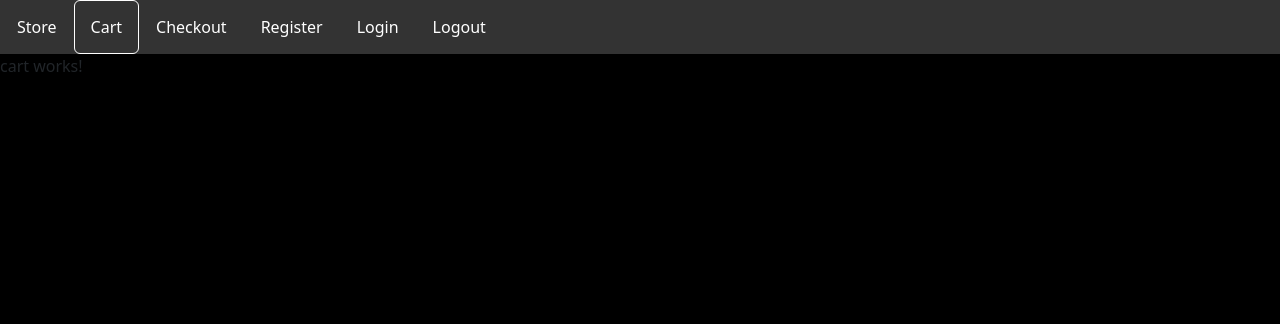
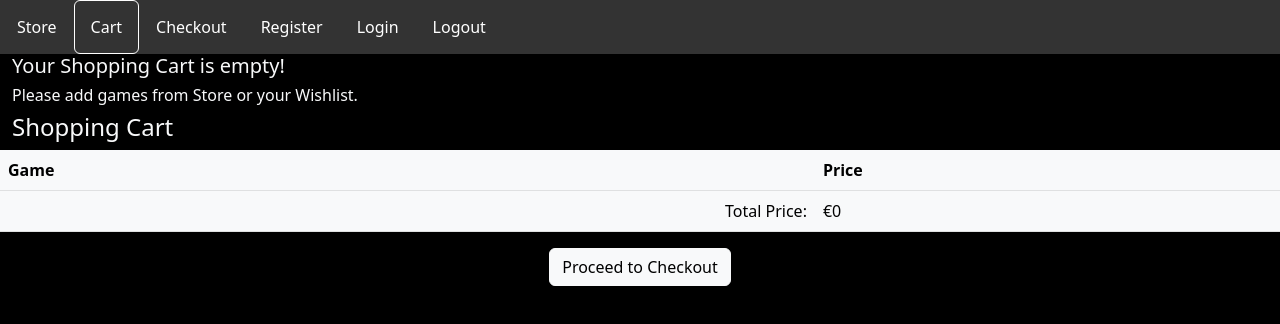
Before and after one commit to Revature-Capstone-1328/Game-Galaxy-Frontend, an Angular app: page /cart in a window 1280 px wide. Shown: the top 324 px of the page. Built offline with nearby package versions, Linux system fonts and the light colour scheme.

Commit message:
cart funtionality

```diff
--- a/src/app/components/cart/cart.component.html
+++ b/src/app/components/cart/cart.component.html
@@ -1 +1,47 @@
-<p>cart works!</p>
+<div class="container-fluid" >
+    <div *ngIf="cart.length==0" class="row">
+        <h5 class="text-light">Your Shopping Cart is empty!</h5>
+        <h6 class="text-light">Please add games from Store or your Wishlist.</h6>
+    </div>
+    <div  > <!--*ngIf="games.length>0"-->
+        <div class="row">
+        <h4 class="text-light">Shopping Cart</h4>
+        </div>
+        <div class="row" >
+            <table class="table table-hover table-light">
+                <thead>
+                    <tr>
+                        <th colspan= 2 align="center">Game</th>
+                        <th align="right">Price</th>
+                    </tr>
+                </thead>
+                <tbody >
+                    <tr *ngFor="let cartItem of cart" >
+                        <td><a href="" (click)="removeFromCart()">Remove</a></td>
+                        <td>
+                            <img src="{{cartItem.game.thumb}}" class="img-fluid rounded thumbnail-image">
+                            <ul>
+                                <li>{{cartItem.game.gameId}}</li>
+                                <li>{{cartItem.game.name}}</li>
+                                <li>{{cartItem.game.releaseDate.toLocaleDateString()}}</li>
+                                <li>Quantity: {{cartItem.quantity}}</li>
+                            </ul>
+                        </td>
+                        <td>€{{cartItem.game.retailPrice}}</td>
+                    </tr>
+
+                </tbody>
+                <tfoot>
+                    <tr>
+                        <td colspan="2" align="right">Total Price:</td>
+                        <td>€{{totalPrice}}</td>
+                    </tr>
+                </tfoot>
+            </table>
+            <div align="center">
+                <button class="btn btn-light" routerLink="/checkout" routerLinkActive="active">Proceed to Checkout</button>
+            </div>
+        </div>
+    </div>
+
+</div>
--- a/src/app/components/cart/cart.component.ts
+++ b/src/app/components/cart/cart.component.ts
@@ -1,4 +1,7 @@
 import { Component, OnInit } from '@angular/core';
+import { Cart } from 'src/app/models/cart';
+import { Game } from 'src/app/models/game';
+import { GameService } from 'src/app/services/game.service';
 
 @Component({
   selector: 'app-cart',
@@ -7,9 +10,75 @@ import { Component, OnInit } from '@angular/core';
 })
 export class CartComponent implements OnInit {
 
-  constructor() { }
+  //username:string = (this.userService.activeUser)?this.userService.activeUser.username:"";
+  //username:string = "tanuja";
+
+ cart:Cart[] = [];
+ totalPrice:number = 0;
+
+  constructor(private gameService:GameService) { }
 
   ngOnInit(): void {
+    this.loadCart();
+  }
+
+
+  loadCart(){
+
+     /* if(this.username){
+      // go to database
+    }else{
+
+      // display it from an array from store component
+    } */
+
+    let games:Game[] = this.gameService.cartGames;
+    let result:number = 0;
+    let retailPrice:number = 0;
+
+    console.log(this.gameService.cartGames.length);
+    console.log(games.length);
+    for (let index = 0; index < games.length; index++) {
+      retailPrice = 0;
+      console.log("logic begins")
+      console.log(games);
+      let cartItem:Cart = new Cart(index,games[index],1);
+      result= games.lastIndexOf(games[index]);
+      console.log(result, index);
+      if ((games[index].gameId == games[result].gameId ) && (result != index)){
+        retailPrice =  Number(cartItem.game.retailPrice);
+        do{
+          cartItem.quantity += 1;
+          retailPrice += Number(cartItem.game.retailPrice);
+          games.splice(result,1);
+          result= games.lastIndexOf(games[index]);
+        }while((games[index].gameId == games[result].gameId ) && (result != index))
+        cartItem.game.retailPrice = retailPrice;
+        this.totalPrice +=  retailPrice;
+        this.cart[index] = cartItem;
+        /*
+        console.log(result, index);
+        console.log(games[index].gameId);
+        console.log(games[result].gameId);
+        console.log(games);
+        console.log(games.length);
+        console.log(result,index) */
+      }else{
+        this.totalPrice +=  Number(games[index].retailPrice);
+        this.cart[index] = cartItem;
+      }
+
+      console.log(this.cart);
+
+
+    }
+
+  }
+
+
+
+  removeFromCart(){
+    console.log()
   }
 
 }
--- a/src/app/components/store/store.component.html
+++ b/src/app/components/store/store.component.html
@@ -44,7 +44,7 @@
 
         <div class="card-body">
           <div>
-            <button (click)="addToCart(game.gameId)" type="button" class="btn btn-outline-secondary">
+            <button (click)="addToCart(game)" type="button" class="btn btn-outline-secondary">
               <i class="glyphicon glyphicon-star"></i>
               <span>Add to cart</span>
             </button>
--- a/src/app/components/store/store.component.ts
+++ b/src/app/components/store/store.component.ts
@@ -18,6 +18,7 @@ export class StoreComponent implements OnInit {
   favs: number[] = [];
   favGames: Game[] = [];
 
+
   constructor(private gameService:GameService) { }
 
   ngOnInit(): void {
@@ -37,7 +38,7 @@ export class StoreComponent implements OnInit {
     console.log("Fetching games");
 
     for (let id = 70; id < 85; id++) {
-      console.log("Fetching game no " + id);
+     // console.log("Fetching game no " + id);
       this.getGame(String(id));
     }
     /*
@@ -50,24 +51,24 @@ export class StoreComponent implements OnInit {
     //console.log("Fetching game");
     this.gameService.getGame(gameId).subscribe({
       next: (data: any) => {
-        console.log("Getting game "+gameId);
+        //console.log("Getting game "+gameId);
         if (data.deals.length>0){
-          console.log(data);
+          //console.log(data);
           let game = new Game("", "", 0, this.date, "", "");
           game.name = data.info.title; //name
           game.thumb = data.info.thumb; //thumb
           //this.dealId = data.deals[0].dealID; //dealID
           this.gameService.getDeal(data.deals[0].dealID).subscribe({
             next: (data: any) => {
-              console.log("Getting deal for "+gameId);
-              console.log(data);
+              //console.log("Getting deal for "+gameId);
+              //console.log(data);
               game.gameId = data.gameInfo.gameID; //gameId
               game.retailPrice = data.gameInfo.retailPrice; //retailPrice
               let date = new Date(data.gameInfo.releaseDate *1000);
               game.releaseDate = date; //releaseDate
               game.publisher = data.gameInfo.publisher; //publisher
-              console.log("Gathered game " +gameId+":");
-              console.log(game);
+            //  console.log("Gathered game " +gameId+":");
+             // console.log(game);
               this.games.push(game);
             },
             error: () => {
@@ -134,9 +135,10 @@ export class StoreComponent implements OnInit {
     });
   }
 
-  addToCart(gameId: string){
+  addToCart(game:Game){
+    this.gameService.cartGames.push(game);
+  }
 
-  }
   addGame(game: Game){
 
 
--- /dev/null
+++ b/src/app/models/cart.ts
@@ -0,0 +1,6 @@
+import { Game } from "./game";
+import { User } from "./user";
+
+export class Cart {
+    constructor(public cartId:number, public game:Game, public quantity:number, public user?:User){}
+}
--- a/src/app/services/game.service.ts
+++ b/src/app/services/game.service.ts
@@ -10,6 +10,8 @@ export class GameService {
 
   apiUrl: string = 'https://www.cheapshark.com/api/1.0/';
   favUrl: string = 'http://localhost:8087/wishlist/game/';
+
+  cartGames:Game[] = [];
 
   constructor(private http: HttpClient) { }
 
```
Also changed, not shown: src/app/services/cart.service.ts (added, +32 -0 lines), 2 other files (tests, documents, lock files or other folders).
